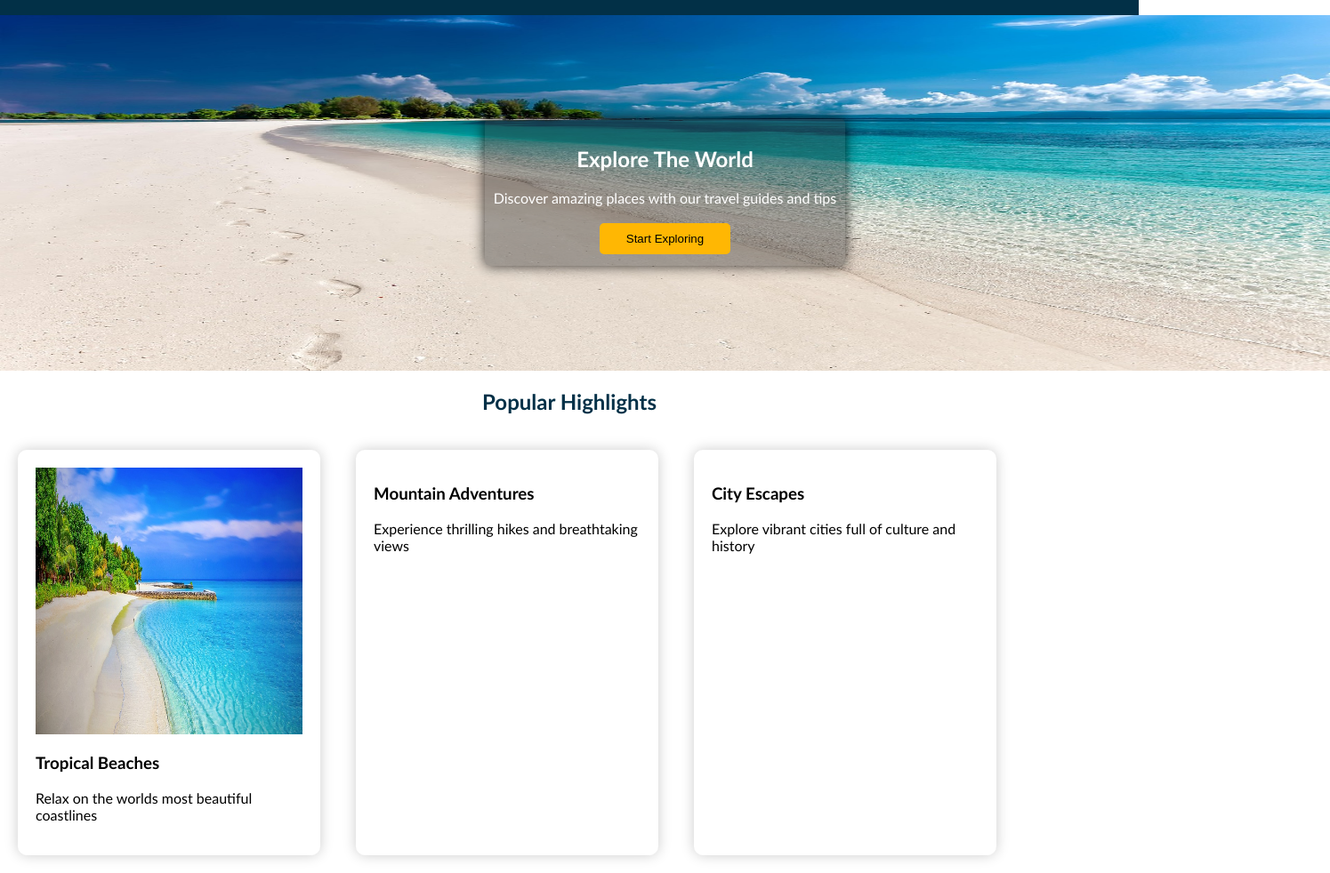
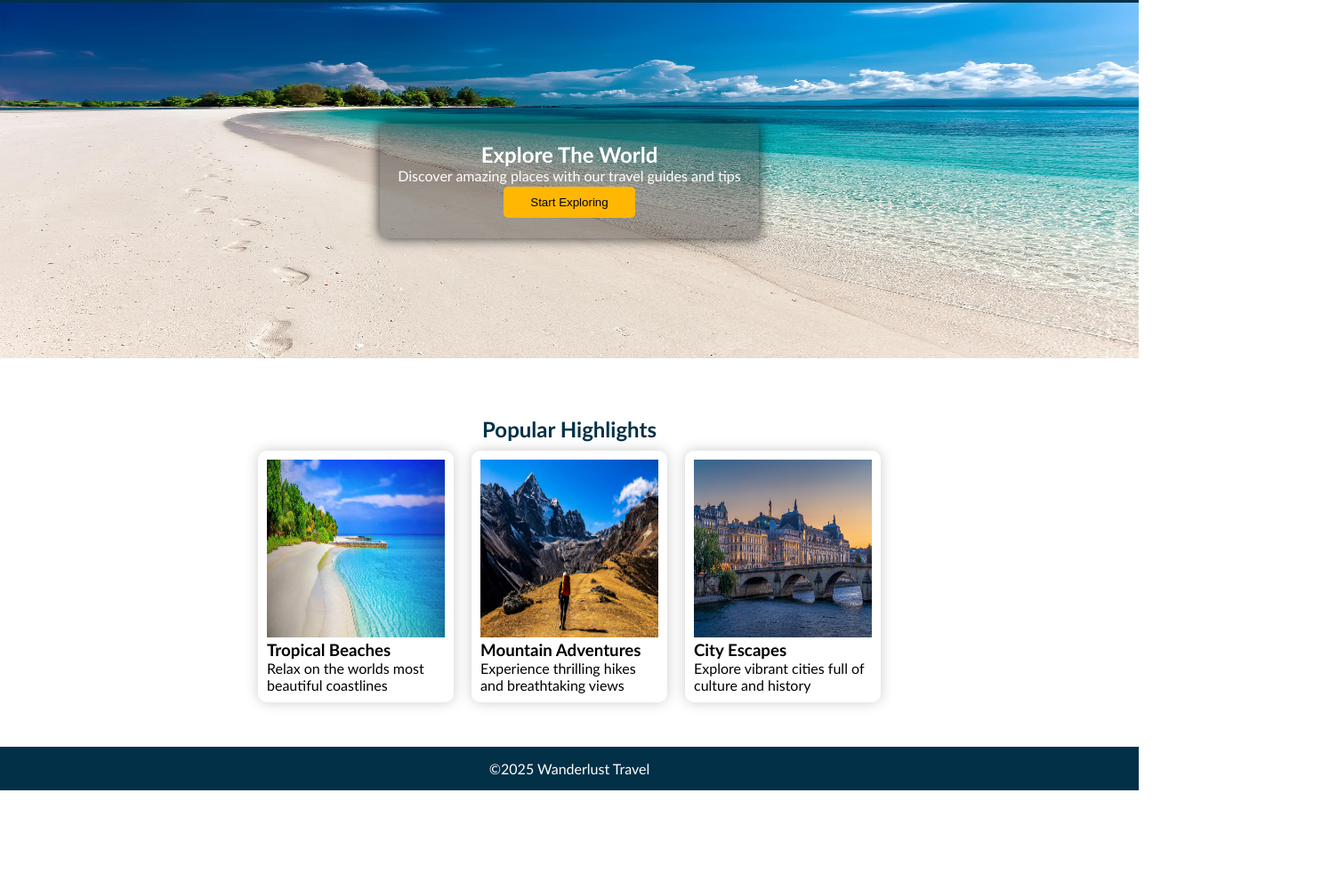
Before and after one commit to juliet-bunde/wanderwold, a plain HTML site: page Index.html in a window 1280 px wide. Shown: the part 56-1038 px from the top of the page at 89% size, 1495 px wide, since content can reach past the window. After the commit the page ends 945 px from the top, so only its background shows below. Drawn offline with Linux system fonts and the light colour scheme.

Commit message:
incoporation of a number of CSS property

```diff
--- a/Index.html
+++ b/Index.html
@@ -24,18 +24,23 @@
          <h2 class="heading">Popular Highlights</h2>
         <div class="flexcontainer">
             <div class="image-container2">
-                <img class="image1" src="Tropical beaches.jpg" alt="tropical beaches">
+                <img class="image1" src="/Images/Tropical beaches.jpg" alt="tropical beaches">
                 <h3>Tropical Beaches</h3>
                 <p>Relax on the worlds most beautiful coastlines</p>
             </div>
             <div>
+                <img class="image1" src="/Images/Mountain.jpg" alt="Mountain image">
                 <h3>Mountain Adventures</h3>
                 <p>Experience thrilling hikes and breathtaking views</p>
             </div>
             <div>
+                <img class="image1" src="/Images/City.jpg" alt="City">
                 <h3>City Escapes</h3>
                 <p>Explore vibrant cities full of culture and history</p>
             </div>
         </div>
+        <div class="container">
+            <p>&copy;2025 Wanderlust Travel</p>
+        </div>
     </body>
 </html>
--- a/Style.css
+++ b/Style.css
@@ -6,7 +6,7 @@ body{
 }
 
 .header{
-    padding:2px;
+    padding:15px;
     display:flex;
     justify-content:space-between;
     align-items:center;
@@ -24,21 +24,22 @@ nav a:hover{
 }
 
 .image-container{
-    background-image:url(beach.jpg);
+    background-image:url(/images/beach.jpg);
     margin-top:0;
     height:400px;
-    width:1495px;
+    width:1280px;
     display:flex;
     align-items:center;
     justify-content:center;;
     background-repeat:no-repeat;
     background-size: 100% 100%;
+    margin-bottom:65px;
 }
 
 .text-content{
     box-shadow:0 0 15px rgba(0,0,0,0.8);
     border-radius:5px;
-    padding:10px;
+    padding:20px;
     margin:10px;
     text-align:center;
     background-color:rgba(51,51,51,0.4);
@@ -47,6 +48,7 @@ nav a:hover{
 h2{
     color:#fff;
     font-weight:bold;
+    margin:0;
 }
 
 .text{
@@ -70,17 +72,31 @@ button{
 
 .flexcontainer{
     display:flex;
+    justify-content:center;
+    margin-bottom:40px;
 }
 
 .flexcontainer > div{
-    padding:20px;
-    width:300px;
-    margin:20px;
+    padding:10px 10px;
+    width:200px;
+    margin:10px;
     border-radius:10px;
     box-shadow:0 0 15px rgba(0,0,0,0.2);
+    align-items:center;
 }
 
 .image1{
-    width:300px;
-    height:300px;
+    width:200px;
+    height:200px;
 }
+
+.container{
+    text-align:center;
+    color:#fff;
+    background-color:#023047;
+    padding:15px;
+}
+
+h3, p{
+    margin:0;
+}
```
Also changed, not shown: Images/City.jpg (added), Images/Mountain.jpg (added), Images/Tropical beaches.jpg (renamed from Tropical beaches.jpg), Images/beach.jpg (renamed from beach.jpg), Images/nature.jpg (renamed from nature.jpg).
